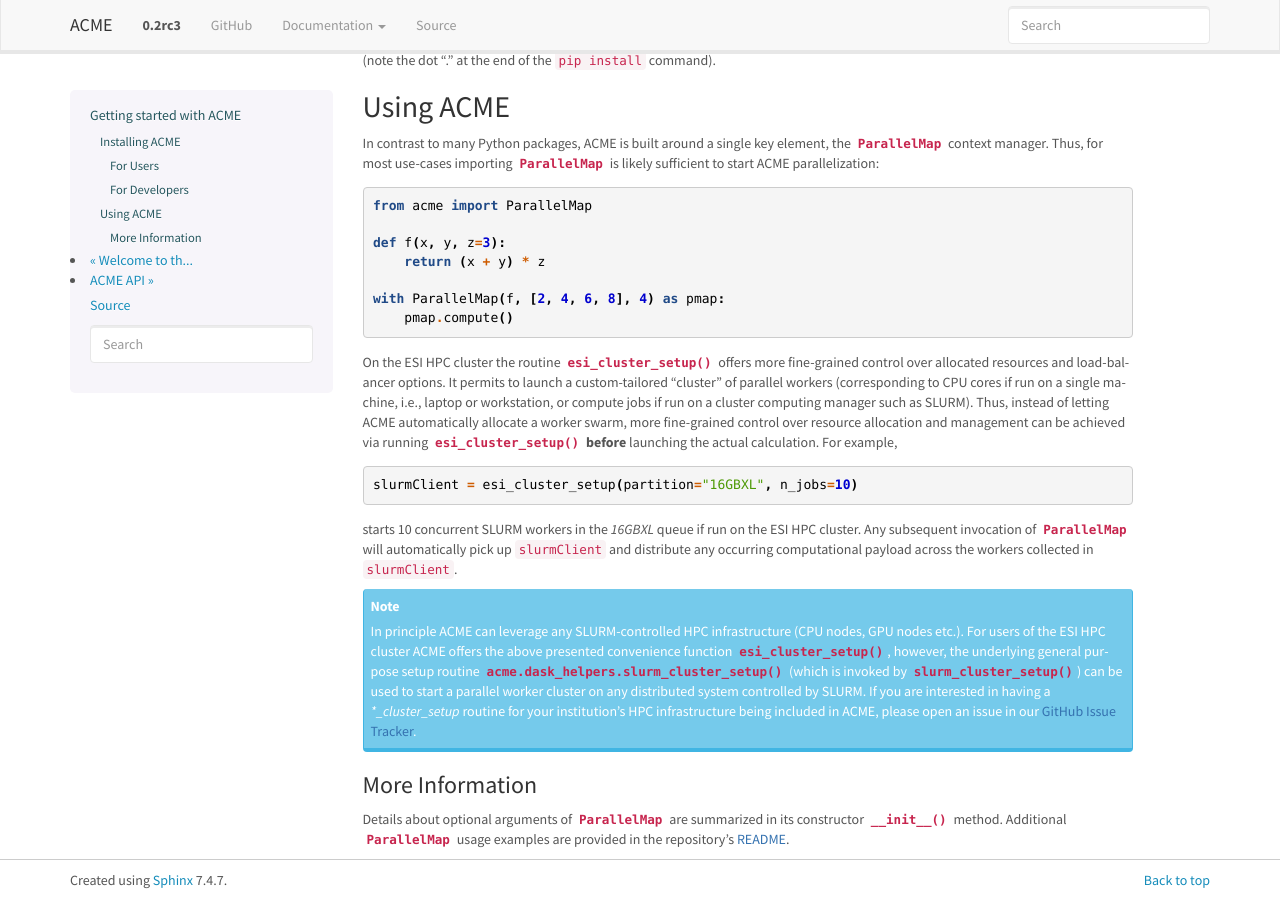
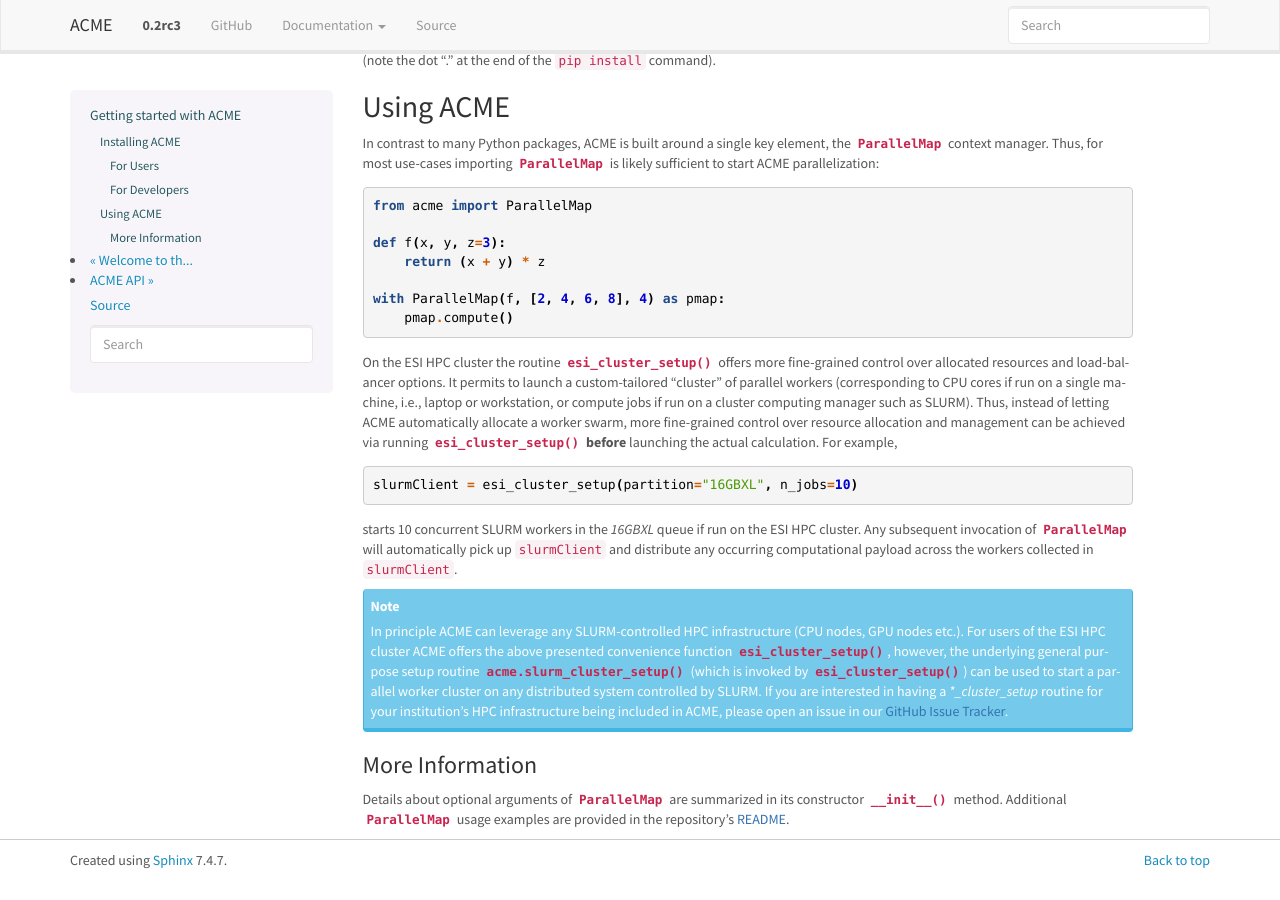
Before and after one commit to esi-neuroscience/acme, a Sphinx documentation site: the page built from doc/source/quickstart.rst, in a window 1280 px wide and 900 px high, scrolled down 614 px. Built offline with Sphinx 7.4.7, drawn with Linux system fonts in a browser that asks for light colours.

Commit message:
CHG: Add slurm_cluster_setup to package namespace
- updated documentation and added `slurm_cluster_setup` to main package
  namespace
- updated CHANGELOG

 On branch dev
 Changes to be committed:
	modified:   CHANGELOG.md
	modified:   acme/__init__.py
	modified:   acme/dask_helpers.py
	modified:   acme/frontend.py
	modified:   doc/source/quickstart.rst

```diff
--- a/acme/__init__.py
+++ b/acme/__init__.py
@@ -30,7 +30,7 @@
             out = "-999"
     __version__ = out.rstrip("\n")
 
-# # Import local modules
+# Import local modules
 from . import frontend, backend, shared, dask_helpers
 from .frontend import *
 from .backend import *
--- a/doc/source/quickstart.rst
+++ b/doc/source/quickstart.rst
@@ -80,8 +80,8 @@
     In principle ACME can leverage any SLURM-controlled HPC infrastructure (CPU nodes,
     GPU nodes etc.). For users of the ESI HPC cluster ACME offers the above
     presented convenience function :func:`~acme.esi_cluster_setup`, however,
-    the underlying general purpose setup routine :func:`acme.dask_helpers.slurm_cluster_setup`
-    (which is invoked by :func:`~acme.slurm_cluster_setup`) can be used to
+    the underlying general purpose setup routine :func:`acme.slurm_cluster_setup`
+    (which is invoked by :func:`~acme.esi_cluster_setup`) can be used to
     start a parallel worker cluster on any distributed system controlled by SLURM.
     If you are interested in having a `*_cluster_setup` routine for your institution's
     HPC infrastructure being included in ACME, please open an issue in our
```
Also changed, not shown: CHANGELOG.md (+7 -0 lines), 2 other files.
